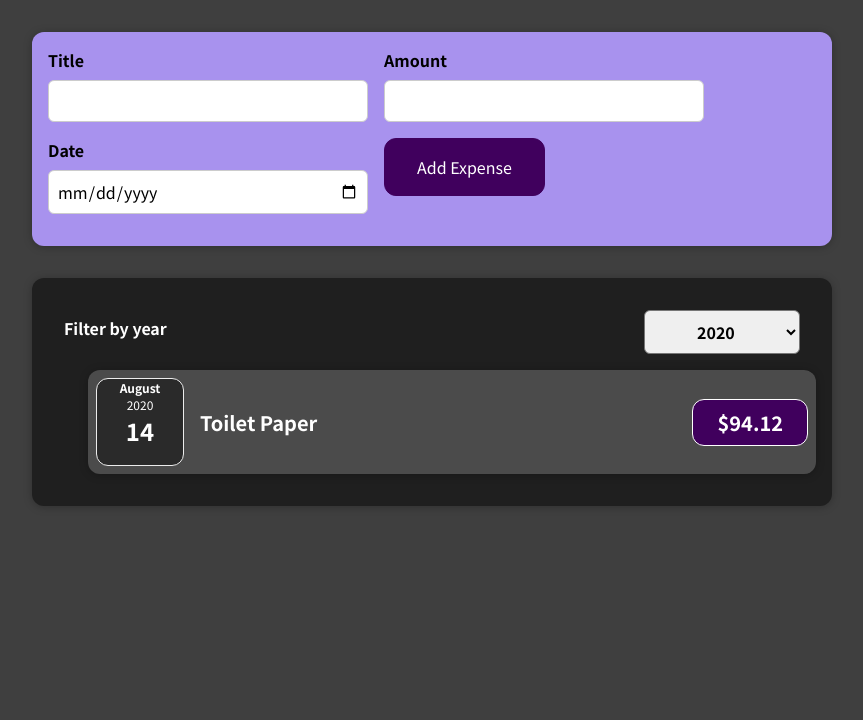
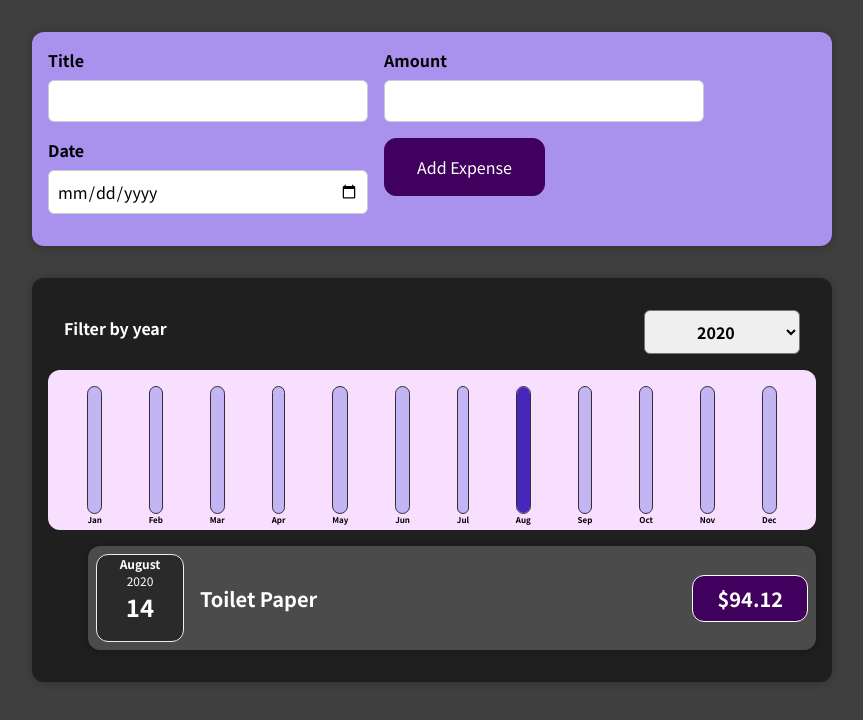
Before and after one commit to yanivbendavid/ReactProject, a React (Create React App) app: page / in a window 1280 px wide. Shown: the top 720 px of the page, without its empty margins (208-1071 px from the left). Built offline with nearby package versions, Linux system fonts and the light colour scheme.

Commit message:
Done with dynamic chart

```diff
--- /dev/null
+++ b/src/components/Chart/Chart.css
@@ -0,0 +1,9 @@
+.chart {
+    padding: 1rem;
+    border-radius: 12px;
+    background-color: #f8dfff;
+    text-align: center;
+    display: flex;
+    justify-content: space-around;
+    height: 10rem;
+  }
--- /dev/null
+++ b/src/components/Chart/Chart.js
@@ -0,0 +1,21 @@
+import ChartBar from "./ChartBar";
+import "./Chart.css";
+
+const Chart = (props) => {
+const totalMaximum = Math.max(...props.dataPoints.map(d=>d.value));
+
+  return (
+    <div className="chart">
+      {props.dataPoints.map((d, index) => (
+        <ChartBar
+          key={index}
+          value={d.value}
+          maxValue={totalMaximum}
+          label={d.label}
+        />
+      ))}
+    </div>
+  );
+};
+
+export default Chart;
--- /dev/null
+++ b/src/components/Chart/ChartBar.css
@@ -0,0 +1,30 @@
+.chart-bar {
+    height: 100%;
+    display: flex;
+    flex-direction: column;
+    align-items: center;
+  }
+
+  .chart-bar__inner {
+    height: 100%;
+    width: 100%;
+    border: 1px solid #313131;
+    border-radius: 12px;
+    background-color: #c3b4f3;
+    overflow: hidden;
+    display: flex;
+    flex-direction: column;
+    justify-content: flex-end;
+  }
+
+  .chart-bar__fill {
+    background-color: #4826b9;
+    width: 100%;
+    transition: all 0.3s ease-out;
+  }
+
+  .chart-bar__label {
+    font-weight: bold;
+    font-size: 0.5rem;
+    text-align: center;
+  }
--- /dev/null
+++ b/src/components/Chart/ChartBar.js
@@ -0,0 +1,22 @@
+import "./ChartBar.css";
+
+const ChartBar = (props) => {
+  let barFillHeight = "0%";
+  if (props.maxValue > 0) {
+    barFillHeight = Math.round((props.value / props.maxValue) * 100) + "%";
+  }
+
+  return (
+    <div className="chartBar">
+      <div className="chart-bar__inner">
+        <div
+          className="chart-bar__fill"
+          style={{ height: barFillHeight }}
+        ></div>
+      </div>
+      <div className="chart-bar__label">{props.label}</div>
+    </div>
+  );
+};
+
+export default ChartBar;
--- a/src/components/Expenses/Expenses.js
+++ b/src/components/Expenses/Expenses.js
@@ -2,6 +2,7 @@ import { useState } from "react";
 import Card from "../UI/Card";
 import ExpensesFilter from "./ExpensesFilter";
 import ExpensesList from "./ExpensesList";
+import ExpensesChart from "./ExpensesChart";
 import "./Expenses.css";
 
 const Expenses = (props) => {
@@ -23,6 +24,7 @@ const Expenses = (props) => {
         selected={filteredYear}
         onChangeFilter={filterChangedHandler}
       />
+      <ExpensesChart expenses={filteredExpenses}/>
       <ul>
         <ExpensesList items={filteredExpenses} />
       </ul>
--- /dev/null
+++ b/src/components/Expenses/ExpensesChart.js
@@ -0,0 +1,27 @@
+import Chart from "../Chart/Chart";
+
+const ExpensesChart = (props) => {
+  const chartDataPoints = [
+    { label: "Jan", value: 0 },
+    { label: "Feb", value: 0 },
+    { label: "Mar", value: 0 },
+    { label: "Apr", value: 0 },
+    { label: "May", value: 0 },
+    { label: "Jun", value: 0 },
+    { label: "Jul", value: 0 },
+    { label: "Aug", value: 0 },
+    { label: "Sep", value: 0 },
+    { label: "Oct", value: 0 },
+    { label: "Nov", value: 0 },
+    { label: "Dec", value: 0 },
+  ];
+
+  for (const expense of props.expenses) {
+    const expenseMonth = expense.date.getMonth();
+    chartDataPoints[expenseMonth].value += expense.amount;
+  }
+
+  return <Chart dataPoints={chartDataPoints} />;
+};
+
+export default ExpensesChart;
```
